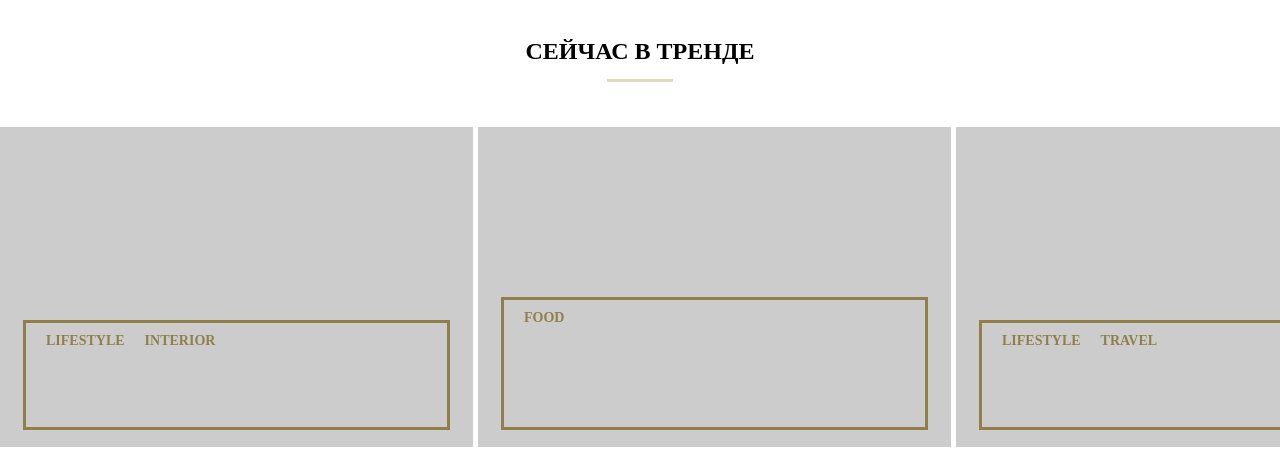
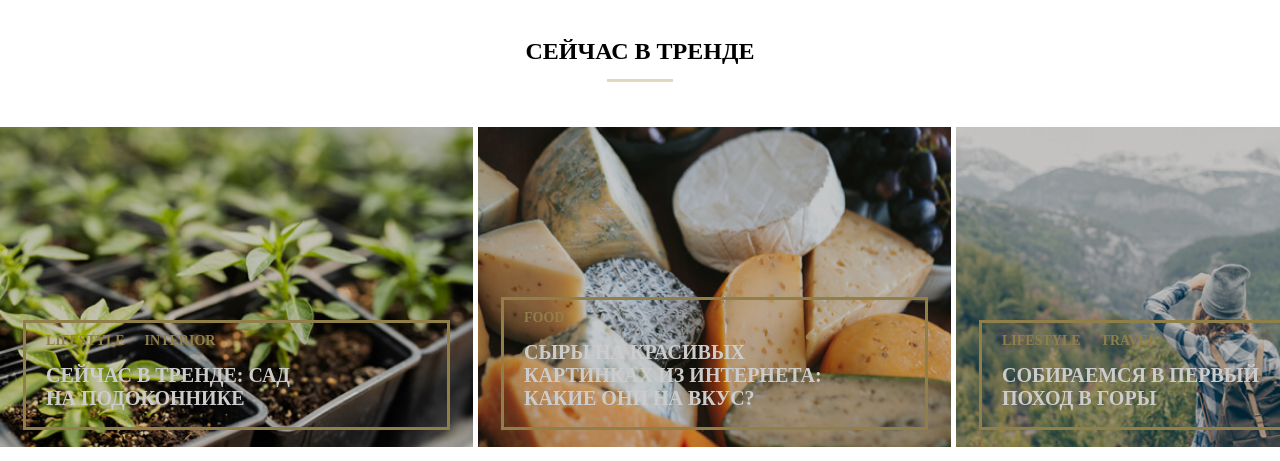
Before and after one commit to JohnWhite39/Code, a plain HTML site: page index.html in a window 1280 px wide. Shown: the part 491-952 px from the top of the page. Drawn offline with Linux system fonts and the light colour scheme; the site is published under a folder, as on GitHub Pages, so addresses that start at the root find nothing; a web font is replaced by a local one.

Commit message:
Add files via upload

```diff
--- a/style.css
+++ b/style.css
@@ -135,7 +135,7 @@ h1, h2, h3{
   justify-content: end;
   height: 320px;
   width: 473px;
-  background-image: url("/img/trend1.jpg");
+  background-image: url("img/trend1.jpg");
   background-repeat: no-repeat;
   background-size: cover;
   position: relative;
@@ -143,15 +143,15 @@ h1, h2, h3{
 }
 
 .item-2 {
-  background-image: url("/img/trend2.jpg");
+  background-image: url("img/trend2.jpg");
 }
 
 .item-3 {
-  background-image: url("/img/trend3.jpg");
+  background-image: url("img/trend3.jpg");
 }
 
 .item-4 {
-  background-image: url("/img/trend4.jpg");
+  background-image: url("img/trend4.jpg");
 }
 
 .trends__box-item::after {
```
